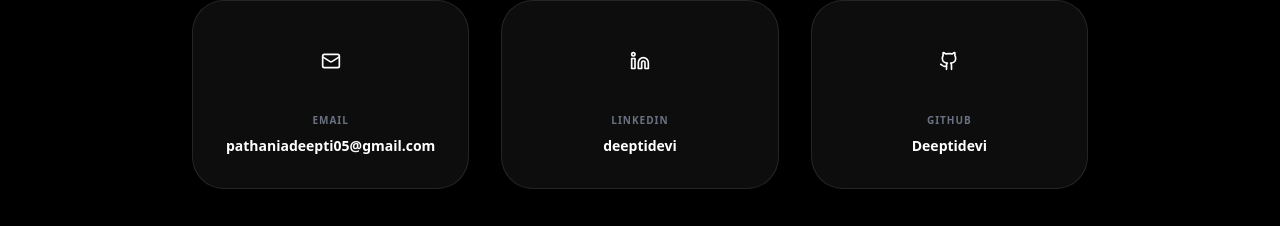
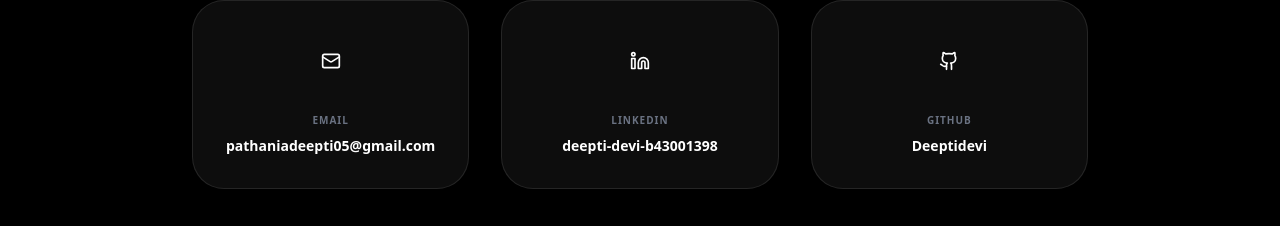
Before and after one commit to Deeptidevi/Portfolio, a Next.js app: page / in a window 1280 px wide. Shown: the part 9300-9526 px from the top of the page. Built offline with nearby package versions, Linux system fonts and the light colour scheme.

Commit message:
Update LinkedIn URL in Navbar and Footer

```diff
--- a/src/components/sections/Footer.jsx
+++ b/src/components/sections/Footer.jsx
@@ -11,7 +11,7 @@ export function Footer() {
 
   const contactInfo = [
     { icon: <Mail className="w-5 h-5" />, label: "Email", value: "pathaniadeepti05@gmail.com", href: "mailto:pathaniadeepti05@gmail.com" },
-    { icon: <Linkedin className="w-5 h-5" />, label: "LinkedIn", value: "deeptidevi", href: "https://www.linkedin.com/in/deeptidevi" },
+    { icon: <Linkedin className="w-5 h-5" />, label: "LinkedIn", value: "deepti-devi-b43001398", href: "https://www.linkedin.com/in/deepti-devi-b43001398" },
     { icon: <Github className="w-5 h-5" />, label: "GitHub", value: "Deeptidevi", href: "https://github.com/Deeptidevi" },
   ]
 
--- a/src/components/sections/Navbar.jsx
+++ b/src/components/sections/Navbar.jsx
@@ -83,7 +83,7 @@ export function Navbar() {
               </Magnetic>
               <Magnetic strength={0.2}>
                 <a
-                  href="https://www.linkedin.com/in/deeptidevi"
+                  href="https://www.linkedin.com/in/deepti-devi-b43001398"
                   target="_blank"
                   rel="noopener noreferrer"
                   className="text-gray-400 hover:text-primary transition-all p-2"
```
